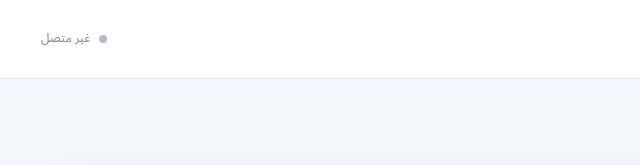
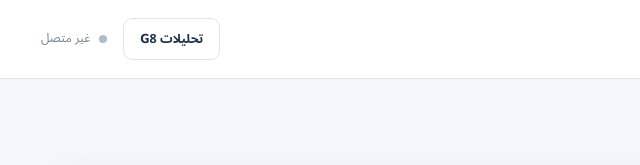
Before and after one commit to overurdream-collab/test2, a plain HTML site: page mcias/web_g7/index.html in a window 1280 px wide. Shown: the top 165 px of the page, 0-640 px from the left. Drawn offline with Linux system fonts and the light colour scheme; files that its build step writes are made by us from their sources; files whose address does not match are found by name.

Commit message:
feat(G8): include offline studio assets and link G7 reports to G8 intelligence

```diff
--- a/mcias/web_g7/index.html
+++ b/mcias/web_g7/index.html
@@ -32,7 +32,7 @@
   <div class="content-column">
     <header class="topbar">
       <div class="topbar-title"><span class="eyebrow">MCIAS / G7</span><span>التقارير التنفيذية</span></div>
-      <div class="topbar-actions">
+      <div class="topbar-actions"><a class="btn btn-ghost" href="/ui/intelligence">تحليلات G8</a>
         <span class="connection-indicator" id="connectionIndicator"><span class="dot"></span>غير متصل</span>
         <button class="topbar-button" id="logoutButton" hidden type="button">تسجيل الخروج</button>
       </div>
```
